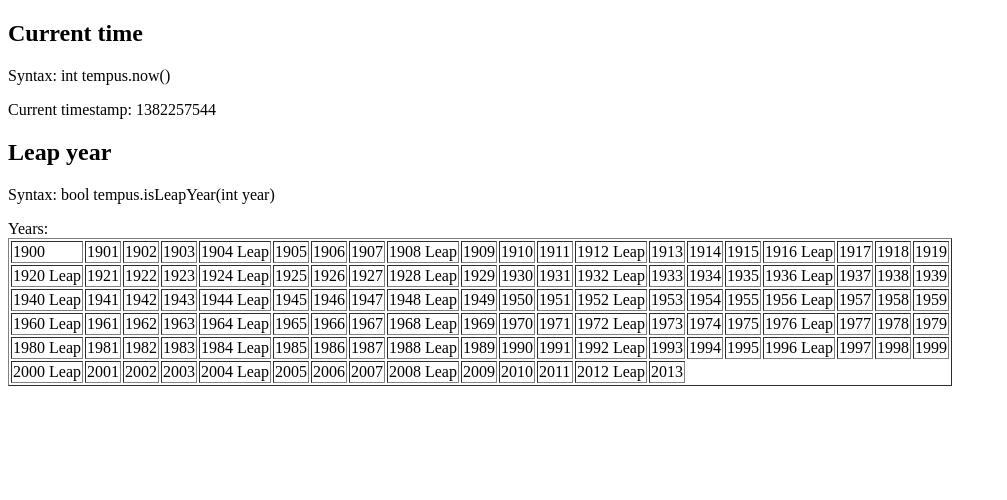
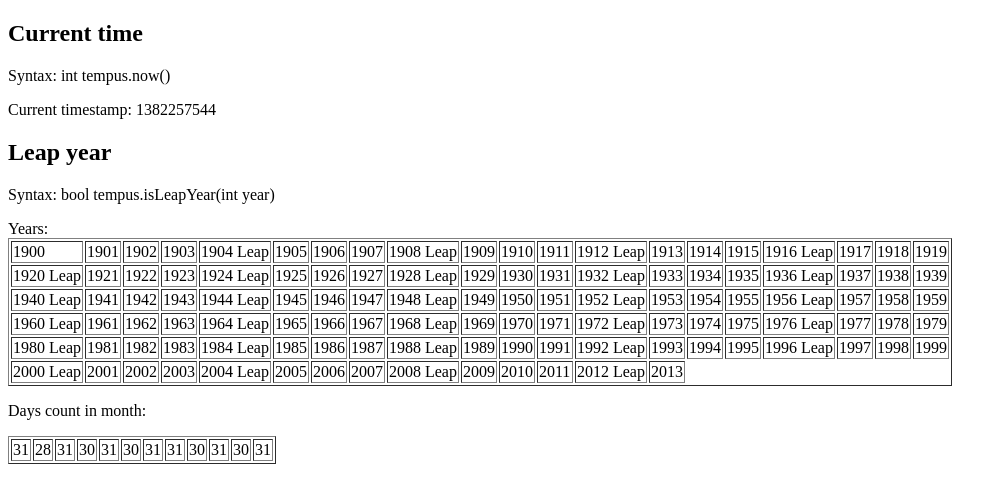
Before and after one commit to crusat/tempus-js, a plain HTML site: page index.html in a window 1280 px wide. Shown: the whole page, without its empty margins (0-1007 px from the left). Drawn offline with Linux system fonts and the light colour scheme.

Commit message:
daysInMonth

```diff
--- a/demo.js
+++ b/demo.js
@@ -1,4 +1,5 @@
 function ready() {
+    var tr, td;
     // current time
     document.getElementById('currentTime').innerHTML = tempus.now();
     // leap years
@@ -6,15 +7,25 @@ function ready() {
     var current_year = 2013;
     for (var year = 1900; year <= current_year; year++) {
         if (year % 20 === 0) {
-            var tr = document.createElement('tr');
+            tr = document.createElement('tr');
         }
-        var td = document.createElement('td');
+        td = document.createElement('td');
         td.appendChild(document.createTextNode(year + (tempus.isLeapYear(year) ? ' Leap': '')));
         tr.appendChild(td);
         if ((year % 10 === 0)||(year === current_year)) {
             domYears.appendChild(tr);
         }
     }
+    // days in month
+    var MONTH_COUNT = 12;
+    var domDaysInMonth = document.getElementById('daysInMonth');
+    tr = document.createElement('tr');
+    for (var month = 1; month <= MONTH_COUNT; month++) {
+        td = document.createElement('td');
+        td.appendChild(document.createTextNode(tempus.getDaysCountInMonth(month)));
+        tr.appendChild(td);
+    }
+    domDaysInMonth.appendChild(tr);
 }
 
 window.addEventListener("load", ready, false);
--- a/index.html
+++ b/index.html
@@ -9,9 +9,13 @@
     <h2>Current time</h2>
     <p>Syntax: int tempus.now()</p>
     <div>Current timestamp: <span id="currentTime"></span></div>
+
     <h2>Leap year</h2>
     <p>Syntax: bool tempus.isLeapYear(int year)</p>
     <div>Years:</div>
     <table id="years" border="1"></table>
+
+    <p>Days count in month:</p>
+    <table id="daysInMonth" border="1"></table>
 </body>
 </html>
```
